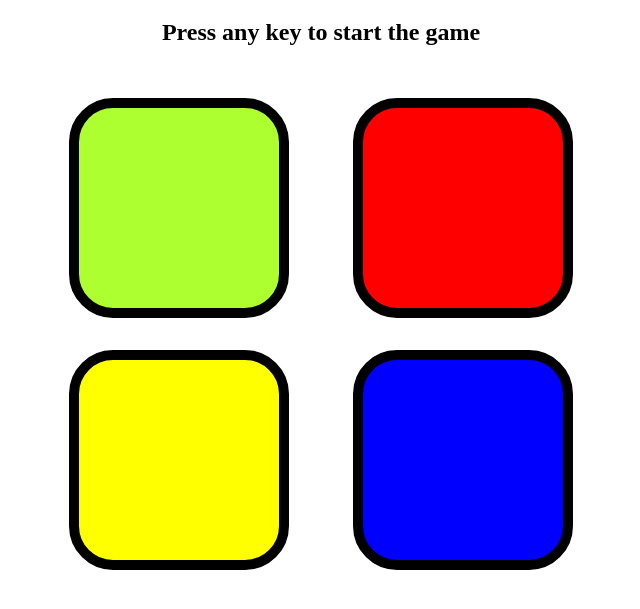
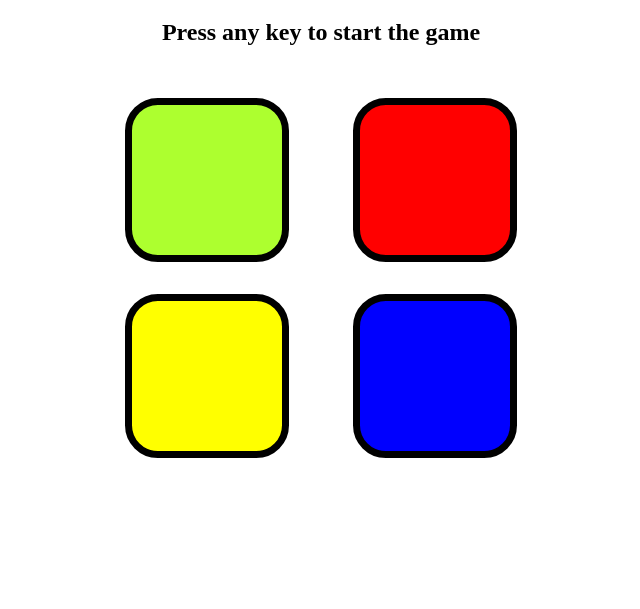
Before and after one commit to Vishal-Singh-30/JavaScript-MINI-PROJECT-Simon-Says-Game, a plain HTML site: page index.html in a window 1280 px wide. Shown: the part 61-670 px from the top of the page, without its empty margins (319-959 px from the left). Drawn offline with Linux system fonts and the light colour scheme.

Commit message:
Making Changes In Appereance

```diff
--- a/app.js
+++ b/app.js
@@ -68,7 +68,7 @@ function checkSequence(idx) {
         if(level > highestScore){
             highestScore = level;
         }
-        h2.innerHTML = `Game Over! <br><br> Your score was <span style="color: red;"><b>${level}</b></span> <br><br> Highest Score ${highestScore} <br><br><br> Press any key to Start.`;
+        h2.innerHTML = `Game Over!<br><br> Your score was <span style="color: red;"><b>${level}</b></span> &nbsp;&nbsp;&nbsp;&nbsp; Highest Score ${highestScore} <br><br> Press any key to Restart !`;
 
         document.querySelector("body").style.backgroundColor = "red";
         // flash whole screen red !
--- a/style.css
+++ b/style.css
@@ -12,9 +12,9 @@ body{
 
 .btn{
     margin: 2rem;
-    height: 200px;
-    width: 200px;
-    border: 10px solid black;
+    height: 150px;
+    width: 150px;
+    border: 7px solid black;
     border-radius: 20%;
     cursor: pointer;
 
```
Also changed, not shown: PROJECT PIC 1.png (added), PROJECT PIC 2.png (added), 1 other file.
